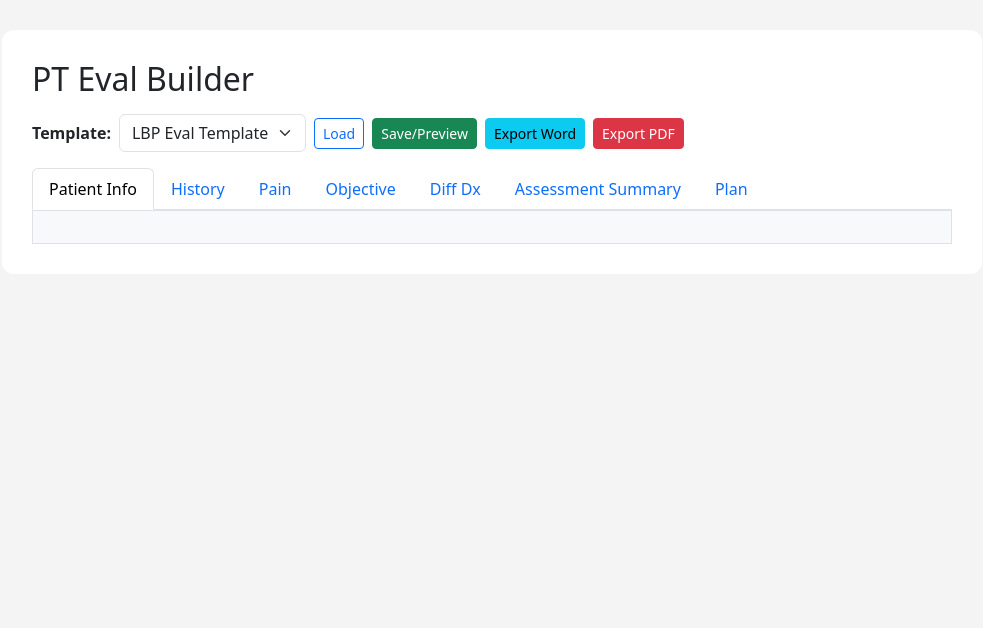
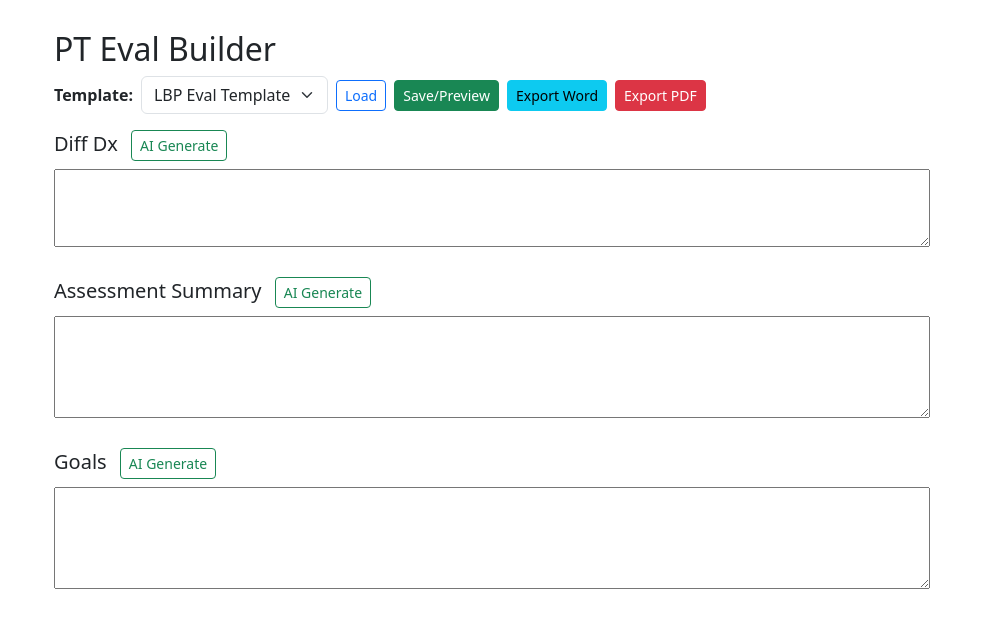
Before and after one commit to KLcoding01/pt-eval-flask, a Flask app: page / in a window 1280 px wide. Shown: the top 628 px of the page, without its empty margins (148-1131 px from the left). Run offline with Flask 3, Linux system fonts and the light colour scheme.

Commit message:
Deploy: update all code, templates, and dependencies for Render

```diff
--- a/app.py
+++ b/app.py
@@ -10,7 +10,7 @@ from reportlab.pdfgen import canvas
 load_dotenv()
 app = Flask(__name__)
 
-# OpenAI client
+# OpenAI client (v1)
 client = OpenAI(api_key=os.getenv("OPENAI_API_KEY"))
 MODEL = "gpt-4o-mini"
 
@@ -25,7 +25,7 @@ def gpt_call(prompt, max_tokens=350):
     except Exception as e:
         return f"OpenAI error: {e}"
 
-# Your LBP template (add more if you like)
+### TEMPLATES ###
 TEMPLATES = {
     "LBP Eval Template": """Medical Diagnosis:
 Medical History/HNP:
@@ -61,10 +61,10 @@ ROM:
     Trunk Rotation Right: 50% limited
 
 Muscle Strength Test:
-     Gross Core Strength: 3/5
-     Gross Hip Strength: L/R 3/5; 3/5
-     Gross Knee Strength: L/R 3/5; 3/5
-     Gross Ankle Strength: L/R 3/5; 3/5
+     Gross Core Strength:        3/5
+     Gross Hip Strength:    L/R  3/5; 3/5
+     Gross Knee Strength:   L/R  3/5; 3/5
+     Gross Ankle Strength:  L/R  3/5; 3/5
 
 Palpation:
      TTP: B QL, B gluteus medius, B piriformis, B paraspinal.
@@ -72,58 +72,71 @@ Palpation:
      Increased paraspinal and gluteus medius tone
 
 Functional Test(s):
-     Supine Sit Up Test: Unable
-     30s Chair Sit-to-Stand: 6x w/ increase LBP
-     Single Leg Balance Test: B LE: <1 sec
-     Single Heel Raises: Unremarkable
-     Functional Squat: N/A
+     Supine Sit Up Test:  Unable
+     30 seconds Chair Sit to Stand: 6x w/ increase LBP
+     Single Leg Balance Test: B LE: <1 sec with loss of balance.
+     Single Heel Raises Test: Unremarkable
+     Walking on Toes:
+     Walking on Heels:
+     Functional Squat:
 
 Special Test(s):
      (-) Slump Test
-     (-) SI Cluster
+     (-) Unilateral SLR Test
+     (-) Double SLR
+     (-) Spring/Central PA
+     (-) Piriformis test
+     (-) SI Cluster Test
 
 Current Functional Mobility Impairment(s):
      Prolonged sitting: 5 min
      Standing: 5 min
      Walking: 5 min
+     Bending, sweeping, cleaning, lifting: 5 min.
 
 Goals:
 Short-Term Goals (1–12 visits):
-1. Pt will report a reduction in low back pain to ≤1/10...
-2. Pt will demonstrate ≥10% improvement in trunk AROM...
-3. Pt will improve gross LE strength by ≥0.5 muscle grade...
-4. Pt will self-report ≥50% improvement in functional limitations.
+1. Pt will report a reduction in low back pain to ≤1/10 to allow safe and comfortable participation in functional activities.
+2. Pt will demonstrate a ≥10% improvement in trunk AROM to enhance mobility and reduce risk of reinjury during daily tasks.
+3. Pt will improve gross LE strength by at least 0.5 muscle grade to enhance safety during ADLs and minimize pain/injury risk.
+4. Pt will self-report ≥50% improvement in functional limitations related to ADLs.
 
 Long-Term Goals (13–25 visits):
-1. Pt will demonstrate B LE strength ≥4/5...
-2. Pt will complete ≥14 reps on the 30-s chair sit-to-stand...
-3. Pt will tolerate ≥30 min of activity without pain...
-4. Pt will demonstrate independence with HEP...
+1. Pt will demonstrate B LE strength of ≥4/5 to independently and safely perform all ADLs.
+2. Pt will complete ≥14 repetitions on the 30-second chair sit-to-stand test to reduce fall risk.
+3. Pt will tolerate ≥30 minutes of activity to safely resume household tasks without limitation.
+4. Pt will demonstrate independence with HEP, using proper body mechanics and strength to support safe return to ADLs without difficulty.
 
 Frequency/Duration: 1wk1, 2wk12
 
-Intervention: STM/IASTM/Joint Mob, TherEx, TherAct, NMRe-ed, Gait & Balance Training, Modalities, HEP training.
+Intervention: Manual Therapy (STM/IASTM/Joint Mob), Therapeutic Exercise, Therapeutic Activities, Neuromuscular Re-education, Gait Training, Balance Training, Pain Management Training, Modalities ice/heat 10-15min, E-Stim, Ultrasound, fall/injury prevention training, safety education/training, HEP education/training.
 
 Treatment Procedures:
-97161, 97162, 97163, 97140, 97110, 97530, 97112, 97116
+97161 Low Complexity
+97162 Moderate Complexity
+97163 High Complexity
+97140 Manual Therapy
+97110 Therapeutic Exercise
+97530 Therapeutic Activity
+97112 Neuromuscular Re-ed
+97116 Gait Training
 """
 }
 
-def parse_template(template_text):
-    # initialize every field we care about
+def parse_template(template):
     fields = {k: "" for k in [
         "meddiag","history","subjective","meds","tests","dme","plof",
         "posture","rom","strength","palpation","functional","special",
-        "impairments","diffdx","summary","goals","frequency","intervention","procedures",
+        "impairments","goals","frequency","intervention","procedures",
         "pain_location","pain_onset","pain_condition","pain_mechanism",
         "pain_rating","pain_frequency","pain_description",
-        "pain_aggravating","pain_relieved","pain_interferes",
-        "name","gender","dob","age","currentdate"
+        "pain_aggravating","pain_relieved","pain_interferes"
     ]}
     key_map = {
         "Medical Diagnosis": "meddiag",
         "Medical History/HNP": "history",
         "Subjective": "subjective",
+        "Subjective (HPI)": "subjective",
         "Current Medication(s)": "meds",
         "Diagnostic Test(s)": "tests",
         "DME/Assistive Device": "dme",
@@ -143,125 +156,117 @@ def parse_template(template_text):
         "Onset/Exacerbation Date": "pain_onset",
         "Condition of Injury": "pain_condition",
         "Mechanism of Injury": "pain_mechanism",
-        "Pain Rating": "pain_rating",
+        "Pain Rating (P/B/W)": "pain_rating",
         "Pain Frequency": "pain_frequency",
         "Description": "pain_description",
         "Aggravating Factor": "pain_aggravating",
         "Relieved By": "pain_relieved",
         "Interferes With": "pain_interferes"
     }
-    current = None
-    for line in template_text.splitlines():
+    curr = None
+    for line in template.splitlines():
         line = line.strip()
-        # detect new section
-        for label, field_key in key_map.items():
-            if line.startswith(label + ":"):
-                current = field_key
-                fields[field_key] = line.split(":",1)[1].strip()
+        for k, f in key_map.items():
+            if line.startswith(k + ":"):
+                curr = f
+                fields[f] = line.split(":", 1)[1].strip()
                 break
         else:
-            # continuation of previous
-            if current and line:
-                fields[current] += "\n" + line
+            if curr and line:
+                fields[curr] += "\n" + line
     return fields
 
-@app.route("/")
+@app.route("/", methods=["GET"])
 def index():
     return render_template("index.html", templates=list(TEMPLATES.keys()))
 
 @app.route("/load_template", methods=["POST"])
 def load_template():
-    name = request.json.get("template","")
-    tmpl = TEMPLATES.get(name,"")
-    data = parse_template(tmpl)
-    return jsonify(data)
+    name = request.json.get("template", "")
+    text = TEMPLATES.get(name, "")
+    return jsonify(parse_template(text))
 
 @app.route("/generate_diffdx", methods=["POST"])
 def generate_diffdx():
-    f = request.json.get("fields",{})
-    hpi  = f.get("subjective","")
-    pain = "; ".join(f"{lbl}: {f.get(k,'')}" for lbl,k in [
-        ("Area/Location","pain_location"),
-        ("Onset","pain_onset"),
-        ("Condition","pain_condition"),
-        ("Mechanism","pain_mechanism"),
-        ("Rating","pain_rating"),
-        ("Frequency","pain_frequency"),
-        ("Description","pain_description"),
-        ("Aggravating","pain_aggravating"),
-        ("Relieved","pain_relieved"),
-        ("Interferes","pain_interferes")
+    f = request.json.get("fields", {})
+    hpi = f.get("subjective", "")
+    pain = "; ".join(f"{l}: {f.get(k, '')}" for l,k in [
+        ("Area/Location","pain_location"),("Onset","pain_onset"),
+        ("Condition","pain_condition"),("Mechanism","pain_mechanism"),
+        ("Rating","pain_rating"),("Frequency","pain_frequency"),
+        ("Description","pain_description"),("Aggravating","pain_aggravating"),
+        ("Relieved","pain_relieved"),("Interferes","pain_interferes")
     ])
     obj = f"Posture: {f.get('posture','')}\nROM: {f.get('rom','')}\nStrength: {f.get('strength','')}\n"
     prompt = (
         "You are a PT clinical assistant. Provide the single best-fit diagnosis:\n\n"
         f"Subjective:\n{hpi}\n\nPain:\n{pain}\n\nObjective:\n{obj}"
     )
-    result = gpt_call(prompt, max_tokens=200)
-    return result, 200
+    return gpt_call(prompt, max_tokens=200), 200
 
 @app.route("/generate_summary", methods=["POST"])
 def generate_summary():
-    f = request.json.get("fields",{})
+    f = request.json.get("fields", {})
     prompt = (
-        f"Generate a concise, 7-8 sentence PT assessment summary. Use clinical language and abbreviations (HEP, ADLs, LBP, etc.). "
-        f"Start with: \"Pt {f.get('name','')} a {f.get('age','')} y/o {f.get('gender','').lower()} with relevant history of {f.get('history','')}\". "
-        f"Include: initial eval on {f.get('currentdate','')}, moi: {f.get('pain_mechanism','')}, dx: {f.get('diffdx','')}, "
-        f"impairments (str: {f.get('strength','')}; ROM: {f.get('rom','')}; impair: {f.get('impairments','')}), "
-        f"limits: {f.get('functional','')}, prognosis, skilled PT return to PLOF. No lists."
+        f'Generate a concise, 7-8 sentence PT assessment summary. '
+        f'Start: "Pt {f.get("name","")} a {f.get("age","")} y/o {f.get("gender","").lower()} with relevant history of {f.get("history","")}". '
+        f'Include: PT eval on {f.get("currentdate","")}, mechanism: {f.get("pain_mechanism","")}, '
+        f'diff dx: {f.get("diffdx","")}, impairments: strength {f.get("strength","")}, ROM {f.get("rom","")}, '
+        f'impair {f.get("impairments","")}, functional limits {f.get("functional","")}, prognosis, and skilled PT → return to PLOF.'
     )
-    return gpt_call(prompt), 200
+    return gpt_call(prompt, max_tokens=350), 200
 
 @app.route("/generate_goals", methods=["POST"])
 def generate_goals():
-    f = request.json.get("fields",{})
+    f = request.json.get("fields", {})
     prompt = (
-        f"You are a clinical assistant. Generate short-term and long-term PT goals based on:\n"
-        f"Summary: {f.get('summary','')}\nDx: {f.get('diffdx','')}\nImpairments: {f.get('impairments','')}\nFunctional: {f.get('functional','')}"
+        f"You are a clinical assistant. Generate short-term (1–12 visits) and long-term (13–25 visits) PT goals "
+        f"based on:\nSummary: {f.get('summary','')}\nDiff Dx: {f.get('diffdx','')}\n"
+        f"Impairments: {f.get('impairments','')}\nFunctional: {f.get('functional','')}"
     )
-    return gpt_call(prompt), 200
+    return gpt_call(prompt, max_tokens=350), 200
 
 @app.route("/export_word", methods=["POST"])
 def export_word():
-    data = request.get_json()
+    d = request.get_json()
     doc = Document()
-    doc.add_heading("Physical Therapy Evaluation",0)
-    def sec(title, val):
-        doc.add_paragraph(title, style="Heading2")
-        doc.add_paragraph(val or "", style="Normal")
-        doc.add_paragraph("-"*80)
-    sec("Medical Diagnosis:", data.get("meddiag",""))
-    sec("Medical History/HNP:", data.get("history",""))
-    sec("Subjective:", data.get("subjective",""))
-    # ... replicate for Pain, Objective, Summary, Goals, etc.
-    buf = io.BytesIO(); doc.save(buf); buf.seek(0)
+    doc.add_heading("Physical Therapy Evaluation", 0)
+    def sec(t,v):
+        doc.add_paragraph(t, style="Heading2")
+        doc.add_paragraph(v or "", style="Normal")
+        doc.add_paragraph("-"*100)
+    sec("Medical Diagnosis:", d.get("meddiag",""))
+    sec("Medical History/HNP:", d.get("history",""))
+    sec("Subjective:", d.get("subjective",""))
+    # ... similar for pain, objective, summary, goals ...
+    buf = io.BytesIO()
+    doc.save(buf); buf.seek(0)
     return send_file(buf, as_attachment=True,
-        download_name="PT_Eval.docx",
-        mimetype="application/vnd.openxmlformats-officedocument.wordprocessingml.document"
-    )
+                     download_name="PT_Eval.docx",
+                     mimetype="application/vnd.openxmlformats-officedocument.wordprocessingml.document")
 
 @app.route("/export_pdf", methods=["POST"])
 def export_pdf():
-    data = request.get_json()
+    d = request.get_json()
     buf = io.BytesIO()
     c = canvas.Canvas(buf, pagesize=letter)
-    w,h = letter; y=h-40
-    def sec(title, val):
+    w,h = letter; y = h - 40
+    def sec(t,v):
         nonlocal y
-        c.setFont("Helvetica-Bold",12); c.drawString(40,y,title); y-=14
+        c.setFont("Helvetica-Bold",12); c.drawString(40,y,t); y-=16
         c.setFont("Helvetica",10)
-        for ln in (val or "").split("\n"):
+        for ln in (v or "").split("\n"):
             c.drawString(48,y,ln); y-=12
             if y<60: c.showPage(); y=h-40
         y-=8; c.line(40,y,w-40,y); y-=12
-    sec("Medical Diagnosis:", data.get("meddiag",""))
-    sec("Medical History/HNP:", data.get("history",""))
-    sec("Subjective:", data.get("subjective",""))
-    # ... replicate for other sections ...
+    sec("Medical Diagnosis:", d.get("meddiag",""))
+    sec("Medical History/HNP:", d.get("history",""))
+    sec("Subjective:", d.get("subjective",""))
+    # ... continue for all sections ...
     c.save(); buf.seek(0)
     return send_file(buf, as_attachment=True,
-        download_name="PT_Eval.pdf", mimetype="application/pdf"
-    )
+                     download_name="PT_Eval.pdf",
+                     mimetype="application/pdf")
 
-if __name__=="__main__":
+if __name__ == "__main__":
     app.run(debug=True)
--- a/templates/index.html
+++ b/templates/index.html
@@ -5,16 +5,15 @@
   <title>PT Eval Builder</title>
   <link href="https://cdn.jsdelivr.net/npm/bootstrap@5.3.3/dist/css/bootstrap.min.css" rel="stylesheet">
   <style>
-    body { background: #f4f4f4; }
-    .container { max-width: 980px; margin: 30px auto; background: #fff; padding: 30px; border-radius: 12px; }
+    .container { max-width: 900px; margin-top: 30px; }
     .form-label { font-weight: 500; }
-    .ai-btn { margin-left: 6px; }
-    textarea, input, select { width: 100%; }
+    textarea, input { width: 100%; }
+    .ai-btn { margin-left: 8px; }
   </style>
 </head>
 <body>
   <div class="container">
-  <h2 class="mb-3">PT Eval Builder</h2>
+    <h2>PT Eval Builder</h2>
     <div class="d-flex align-items-center mb-3">
       <label class="me-2 fw-bold">Template:</label>
       <select id="template-select" class="form-select w-auto me-2">
@@ -27,67 +26,50 @@
       <span id="status-msg" class="ms-3"></span>
     </div>
 
-  <ul class="nav nav-tabs">
-    <li class="nav-item"><button class="nav-link active" data-bs-toggle="tab" data-bs-target="#patientinfo">Patient Info</button></li>
-    <li class="nav-item"><button class="nav-link" data-bs-toggle="tab" data-bs-target="#history">History</button></li>
-    <li class="nav-item"><button class="nav-link" data-bs-toggle="tab" data-bs-target="#pain">Pain</button></li>
-    <li class="nav-item"><button class="nav-link" data-bs-toggle="tab" data-bs-target="#objective">Objective</button></li>
-    <li class="nav-item"><button class="nav-link" data-bs-toggle="tab" data-bs-target="#diffdx">Diff Dx</button></li>
-    <li class="nav-item"><button class="nav-link" data-bs-toggle="tab" data-bs-target="#summary">Assessment Summary</button></li>
-    <li class="nav-item"><button class="nav-link" data-bs-toggle="tab" data-bs-target="#plan">Plan</button></li>
-  </ul>
+    <!-- Tabs here (Patient Info, History, Pain, Objective) -->
 
-  <div class="tab-content p-3 bg-light border">
-    <!-- other tabs omitted for brevity... -->
-
-    <!-- Diff Dx Tab -->
-    <div class="tab-pane fade" id="diffdx">
-      <div class="d-flex align-items-center mb-2">
-        <label class="form-label me-2">Diff Dx:</label>
+    <!-- Diff Dx -->
+    <div class="mb-4">
+      <h5>Diff Dx
         <button id="ai-generate-diffdx" class="btn btn-outline-success btn-sm ai-btn">AI Generate</button>
-      </div>
+      </h5>
       <textarea id="diffdx" rows="3"></textarea>
     </div>
 
-    <!-- Assessment Summary Tab -->
-    <div class="tab-pane fade" id="summary">
-      <div class="d-flex align-items-center mb-2">
-        <label class="form-label me-2">Assessment Summary:</label>
+    <!-- Assessment Summary -->
+    <div class="mb-4">
+      <h5>Assessment Summary
         <button id="ai-generate-summary" class="btn btn-outline-success btn-sm ai-btn">AI Generate</button>
-      </div>
+      </h5>
       <textarea id="summary-text" rows="4"></textarea>
     </div>
 
-    <!-- Plan/Goals Tab -->
-    <div class="tab-pane fade" id="plan">
-      <div class="d-flex align-items-center mb-2">
-        <label class="form-label me-2">Goals:</label>
+    <!-- Goals -->
+    <div class="mb-4">
+      <h5>Goals
         <button id="ai-generate-goals" class="btn btn-outline-success btn-sm ai-btn">AI Generate</button>
-      </div>
+      </h5>
       <textarea id="goals-text" rows="4"></textarea>
     </div>
   </div>
-</div>
 
-<script src="https://cdn.jsdelivr.net/npm/bootstrap@5.3.3/dist/js/bootstrap.bundle.min.js"></script>
   <script>
     function setStatus(msg,color="green"){
-    const el = document.getElementById("status-msg");
-    el.textContent = msg; el.style.color = color;
+      const e=document.getElementById("status-msg");
+      e.textContent=msg; e.style.color=color;
     }
-
     function getAllFields(){
-    const data = {};
-    document.querySelectorAll('input, textarea, select').forEach(el=>{
-      if(el.name) data[el.name] = el.value;
+      const out={};
+      document.querySelectorAll("input,textarea,select").forEach(el=>{
+        if(el.name) out[el.name]=el.value;
       });
-    return data;
+      return out;
     }
 
     // Load Template
     document.getElementById("load-template-btn").onclick = ()=>{
       setStatus("Loading…","orange");
-    fetch("/load_template", {
+      fetch("/load_template",{
         method:"POST",
         headers:{"Content-Type":"application/json"},
         body: JSON.stringify({template: document.getElementById("template-select").value})
@@ -95,18 +77,17 @@
       .then(r=>r.json())
       .then(data=>{
         Object.entries(data).forEach(([k,v])=>{
-        const fld = document.getElementById(k) || document.querySelector(`[name='${k}']`);
-        if(fld) fld.value = v;
+          const el=document.getElementById(k)||document.querySelector(`[name='${k}']`);
+          if(el) el.value=v;
         });
         setStatus("Template loaded!","green");
-    })
-    .catch(()=>setStatus("Load error","red"));
+      }).catch(e=>setStatus("Load error","red"));
     };
 
-  // AI Generate Diff Dx
+    // Diff Dx
     document.getElementById("ai-generate-diffdx").onclick = ()=>{
       setStatus("Generating Diff Dx…","orange");
-    fetch("/generate_diffdx", {
+      fetch("/generate_diffdx",{
         method:"POST",
         headers:{"Content-Type":"application/json"},
         body: JSON.stringify({fields:getAllFields()})
@@ -115,14 +96,13 @@
       .then(t=>{
         document.getElementById("diffdx").value = t;
         setStatus("Diff Dx generated!","green");
-    })
-    .catch(()=>setStatus("AI error","red"));
+      }).catch(e=>setStatus("AI error","red"));
     };
 
-  // AI Generate Summary
+    // Summary
     document.getElementById("ai-generate-summary").onclick = ()=>{
       setStatus("Generating Summary…","orange");
-    fetch("/generate_summary", {
+      fetch("/generate_summary",{
         method:"POST",
         headers:{"Content-Type":"application/json"},
         body: JSON.stringify({fields:getAllFields()})
@@ -131,14 +111,13 @@
       .then(t=>{
         document.getElementById("summary-text").value = t;
         setStatus("Summary generated!","green");
-    })
-    .catch(()=>setStatus("AI error","red"));
+      }).catch(e=>setStatus("AI error","red"));
     };
 
-  // AI Generate Goals
+    // Goals
     document.getElementById("ai-generate-goals").onclick = ()=>{
       setStatus("Generating Goals…","orange");
-    fetch("/generate_goals", {
+      fetch("/generate_goals",{
         method:"POST",
         headers:{"Content-Type":"application/json"},
         body: JSON.stringify({fields:getAllFields()})
@@ -147,39 +126,40 @@
       .then(t=>{
         document.getElementById("goals-text").value = t;
         setStatus("Goals generated!","green");
-    })
-    .catch(()=>setStatus("AI error","red"));
+      }).catch(e=>setStatus("AI error","red"));
     };
 
     // Export Word
     document.getElementById("save-word-btn").onclick = ()=>{
-    fetch("/export_word", {
+      fetch("/export_word",{
         method:"POST",
         headers:{"Content-Type":"application/json"},
         body: JSON.stringify(getAllFields())
       })
       .then(r=>r.blob())
       .then(blob=>{
-      const url = URL.createObjectURL(blob);
-      const a = document.createElement("a");
-      a.href=url; a.download="PT_Eval.docx"; document.body.append(a);
-      a.click(); a.remove(); URL.revokeObjectURL(url);
+        const url=URL.createObjectURL(blob),
+              a=document.createElement("a");
+        a.href=url; a.download="PT_Eval.docx";
+        document.body.append(a); a.click(); a.remove();
+        URL.revokeObjectURL(url);
       });
     };
 
     // Export PDF
     document.getElementById("save-pdf-btn").onclick = ()=>{
-    fetch("/export_pdf", {
+      fetch("/export_pdf",{
         method:"POST",
         headers:{"Content-Type":"application/json"},
         body: JSON.stringify(getAllFields())
       })
       .then(r=>r.blob())
       .then(blob=>{
-      const url = URL.createObjectURL(blob);
-      const a = document.createElement("a");
-      a.href=url; a.download="PT_Eval.pdf"; document.body.append(a);
-      a.click(); a.remove(); URL.revokeObjectURL(url);
+        const url=URL.createObjectURL(blob),
+              a=document.createElement("a");
+        a.href=url; a.download="PT_Eval.pdf";
+        document.body.append(a); a.click(); a.remove();
+        URL.revokeObjectURL(url);
       });
     };
   </script>
```
Lines whose indentation alone changed are shown as unchanged.
